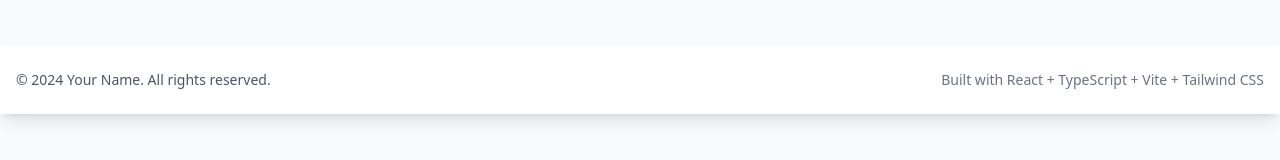
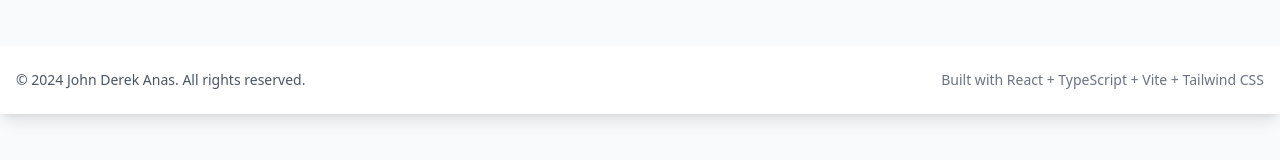
Before and after one commit to jdanas/portfolio2024, a React (Vite) app: page /contact in a window 1280 px wide. Shown: the part 478-638 px from the top of the page. Built offline with nearby package versions, Linux system fonts and the light colour scheme.

Commit message:
update footer

```diff
--- a/src/components/Footer.tsx
+++ b/src/components/Footer.tsx
@@ -4,7 +4,7 @@ const Footer = () => {
       <div className="container mx-auto px-4 py-6">
         <div className="flex flex-col md:flex-row justify-between items-center">
           <p className="text-gray-600 dark:text-gray-300 text-sm">
-            © {new Date().getFullYear()} Your Name. All rights reserved.
+            © {new Date().getFullYear()} John Derek Anas. All rights reserved.
           </p>
           <p className="text-gray-500 dark:text-gray-400 text-sm mt-2 md:mt-0">
             Built with React + TypeScript + Vite + Tailwind CSS
```
